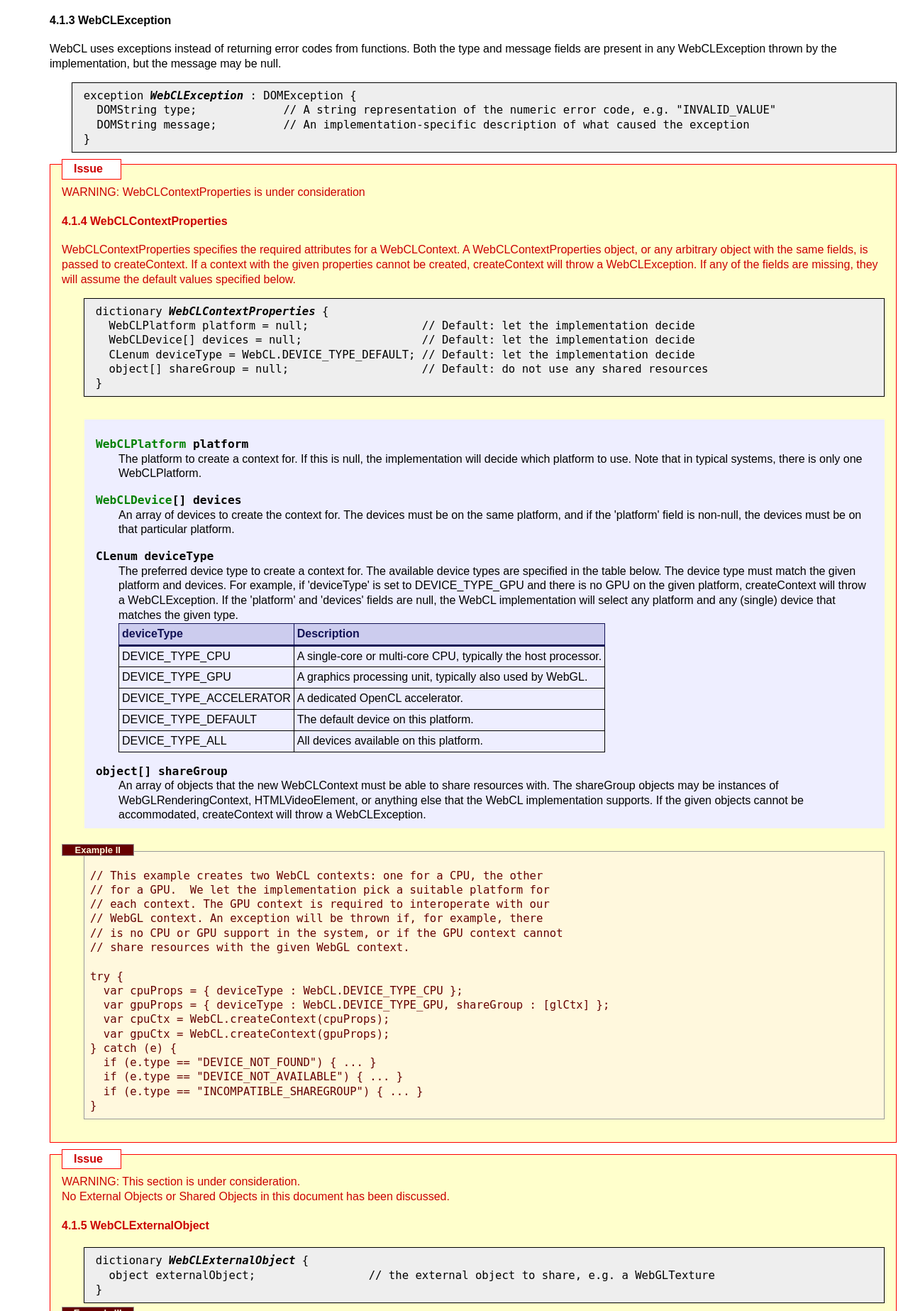
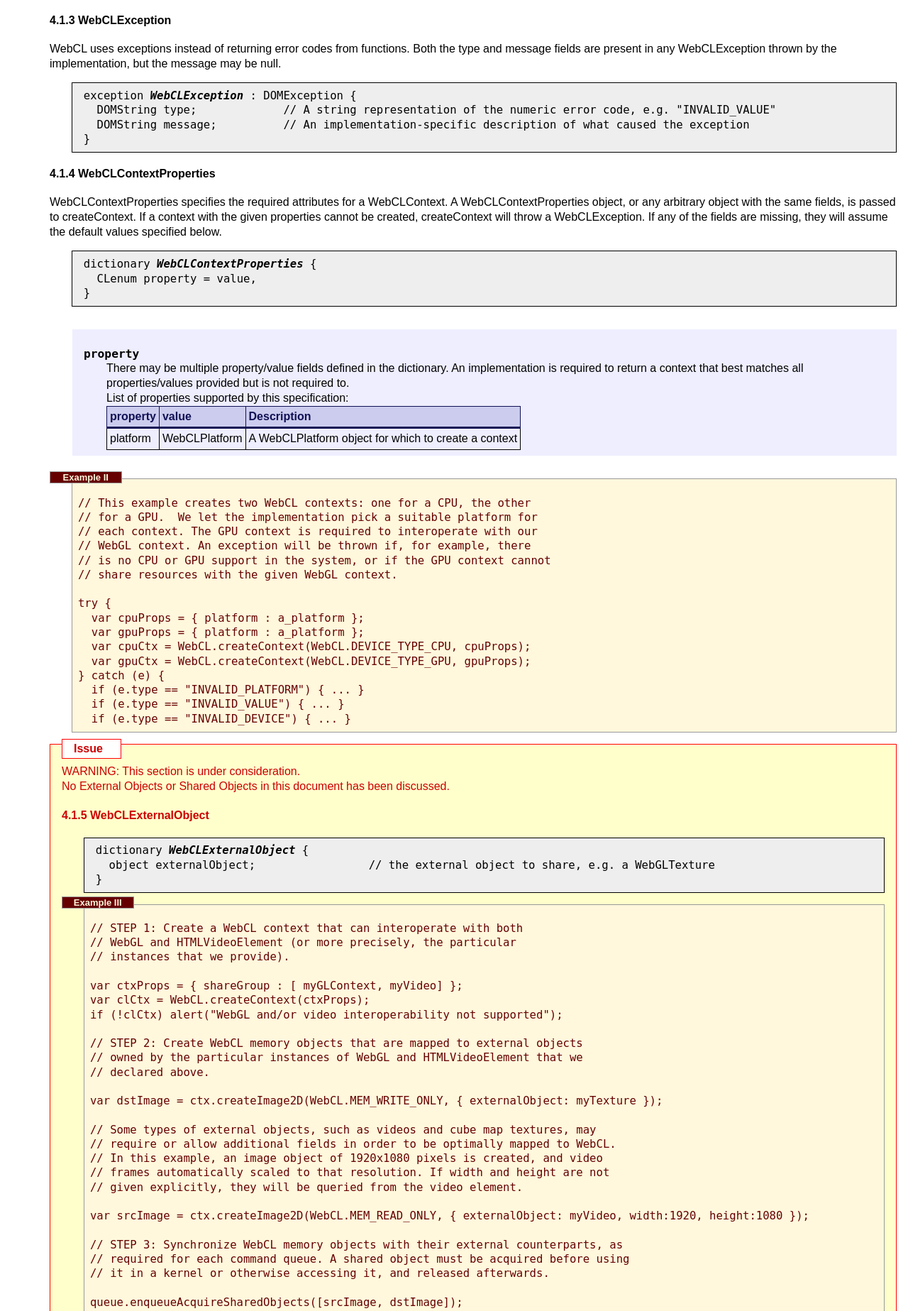
Before and after one commit to KhronosGroup/WebCL, a PHP site: page / in a window 1280 px wide. Shown: the part 3908-5755 px from the top of the page at 71% size. Run offline with PHP 8.4, Linux system fonts and the light colour scheme.

Commit message:
updated WebCLContextProperties to be only a dictionary of context properties updated WebCL.createContext() accordingly added callback parameters to WebCL.createContext() and WebCLProgram.build() renamed buildProgram to build to match semantic corrected CSS for non-normative sections
git-svn-id: https://cvs.khronos.org/svn/repos/WebCL/trunk/spec@16685 e7fa87d3-cd2b-0410-9028-fcbf551c1848

```diff
--- a/latest/index.html
+++ b/latest/index.html
@@ -304,8 +304,6 @@
 }
 </pre>
 
-<div class="issue">
-WARNING: WebCLContextProperties is under consideration<br>
     <h4><a id="WEBCLCONTEXTPROPERTIES">WebCLContextProperties</a></h4>
 
     <p>
@@ -320,57 +318,22 @@
 
 <pre class="idl">
 dictionary <dfn id="WebCLContextProperties">WebCLContextProperties</dfn> {
-  WebCLPlatform platform = null;                 // Default: let the implementation decide
-  WebCLDevice[] devices = null;                  // Default: let the implementation decide
-  CLenum deviceType = WebCL.DEVICE_TYPE_DEFAULT; // Default: let the implementation decide
-  object[] shareGroup = null;                    // Default: do not use any shared resources
+  CLenum property = value,
 }
 </pre>
 
     <dl class="methods">
 
-      <dt class="idl-code">WebCLPlatform platform</dt>
+      <dt class="idl-code">property</dt>
       <dd>
-        The platform to create a context for. If this is null, the implementation will decide
-        which platform to use. Note that in typical systems, there is only one WebCLPlatform.
-      </dd>
-
-      <dt class="idl-code">WebCLDevice[] devices</dt>
-      <dd>
-        An array of devices to create the context for. The devices must be on the same platform,
-        and if the 'platform' field is non-null, the devices must be on that particular platform.
-      </dd>
-
-      <dt class="idl-code">CLenum deviceType</dt>
-      <dd>
-        The preferred device type to create a context for. The
-        available device types are specified in the table below.  The
-        device type must match the given platform and devices. For
-        example, if 'deviceType' is set to DEVICE_TYPE_GPU and there
-        is no GPU on the given platform, createContext will throw a
-        WebCLException. If the 'platform' and 'devices' fields are
-        null, the WebCL implementation will select any platform and
-        any (single) device that matches the given type.
-
+        There may be multiple property/value fields defined in the dictionary. An implementation is required to return
+        a context that best matches all properties/values provided but is not required to.<br>
+        List of properties supported by this specification:
         <table class="foo">
-          <tr><th>deviceType</th><th>Description</th></tr>
-          <tr><td>DEVICE_TYPE_CPU</td><td>A single-core or multi-core CPU, typically the host processor.</td></tr>
-          <tr><td>DEVICE_TYPE_GPU</td><td>A graphics processing unit, typically also used by WebGL.</td></tr>
-          <tr><td>DEVICE_TYPE_ACCELERATOR</td><td>A dedicated OpenCL accelerator.</td></tr>
-          <tr><td>DEVICE_TYPE_DEFAULT</td><td>The default device on this platform.</td></tr>
-          <tr><td>DEVICE_TYPE_ALL</td><td>All devices available on this platform.</td></tr>
+          <tr><th>property</th><th>value</th><th>Description</th></tr>
+          <tr><td>platform</td><td>WebCLPlatform</td><td>A WebCLPlatform object for which to create a context</td></tr>
         </table>
 
-      </dd>
-
-      <dt class="idl-code">object[] shareGroup</dt>
-      <dd>
-        An array of objects that the new WebCLContext must be able to
-        share resources with. The shareGroup objects may be instances
-        of WebGLRenderingContext, HTMLVideoElement, or anything else
-        that the WebCL implementation supports.  If the given objects
-        cannot be accommodated, createContext will throw a
-        WebCLException.
       </dd>
     </dl>
 
@@ -383,17 +346,15 @@
 // share resources with the given WebGL context.
 
 try {
-  var cpuProps = { deviceType : WebCL.DEVICE_TYPE_CPU };
-  var gpuProps = { deviceType : WebCL.DEVICE_TYPE_GPU, shareGroup : [glCtx] };
-  var cpuCtx = WebCL.createContext(cpuProps);
-  var gpuCtx = WebCL.createContext(gpuProps);
+  var cpuProps = { platform : a_platform };
+  var gpuProps = { platform : a_platform };
+  var cpuCtx = WebCL.createContext(WebCL.DEVICE_TYPE_CPU, cpuProps);
+  var gpuCtx = WebCL.createContext(WebCL.DEVICE_TYPE_GPU, gpuProps);
 } catch (e) {
-  if (e.type == "DEVICE_NOT_FOUND") { ... }
-  if (e.type == "DEVICE_NOT_AVAILABLE") { ... }
-  if (e.type == "INCOMPATIBLE_SHAREGROUP") { ... }
-}
-</pre>
-</div>
+  if (e.type == "INVALID_PLATFORM") { ... }
+  if (e.type == "INVALID_VALUE") { ... }
+  if (e.type == "INVALID_DEVICE") { ... }
+</pre>
 
 <div class="issue">
 WARNING: This section is under consideration.<br>
@@ -594,20 +555,31 @@
         Retrieves all WebCL platforms that are available in this system.
       </dd>
 
-      <dt class="idl-code">WebCLContext createContext(optional WebCLContextProperties properties)
-        <span class="cl-spec">(<a href="http://www.khronos.org/registry/cl/specs/opencl-1.1.pdf#nameddest=section-4.3">OpenCL 1.1 §4.3</a>,
-        combines <a class="nonnormative" href="http://www.khronos.org/registry/cl/sdk/1.1/docs/man/xhtml/clCreateContext.html">clCreateContext</a>
-        and <a class="nonnormative" href="http://www.khronos.org/registry/cl/sdk/1.1/docs/man/xhtml/clCreateContextFromType.html">clCreateContextFromType</a>)</span>
-      </dt>
+       <dt class="idl-code">WebCLContext createContext(WebCLDevice devices[], optional WebCLContextProperties properties,
+       optional any userdata, optional callback)
+          <span class="cl-spec">(<a href="http://www.khronos.org/registry/cl/specs/opencl-1.1.pdf#nameddest=section-4.3">OpenCL 1.1 §4.3</a>,
+          <a class="nonnormative" href="http://www.khronos.org/registry/cl/sdk/1.1/docs/man/xhtml/clCreateContext.html">man page</a>)</span>
+         </dt>
       <dd>
-		<p class="issue">
-			WARNING: WebCLContextProperties is under consideration
-		</p>
-        Creates a new WebCL context with the given properties. The
-        parameter can be omitted, in which case the implementation
-        will decide which platform and device to use. See
-        <a href="#WEBCLCONTEXTPROPERTIES">WebCLContextProperties</a>
-        for more information and example code.
+        Creates a new WebCL context with the given properties. <code>properties</code> parameter can be omitted, in which case the implementation
+        will decide which platform and device to use. See <a href="#WEBCLCONTEXTPROPERTIES">WebCLContextProperties</a> for more information and example code.
+        An optional callback method can be provided with optional userdata.<br>
+        The signature of the callback method is: <code>function (string error, optional any userdata)</code>
+      </dd>
+        <dt class="idl-code">WebCLContext createContext(Clenum device_type, optional WebCLContextProperties properties, optional WebCLContextProperties properties,
+       optional any userdata, optional callback)
+          <span class="cl-spec">(<a href="http://www.khronos.org/registry/cl/specs/opencl-1.1.pdf#nameddest=section-4.3">OpenCL 1.1 §4.3</a>,
+          <a class="nonnormative" href="http://www.khronos.org/registry/cl/sdk/1.1/docs/man/xhtml/clCreateContextFromType.html">man page</a>)</span>
+        </dt>
+      <dd>
+        <table class="foo">
+          <tr><th>device_type</th><th>Description</th></tr>
+          <tr><td>DEVICE_TYPE_CPU</td><td>A single-core or multi-core CPU, typically the host processor.</td></tr>
+          <tr><td>DEVICE_TYPE_GPU</td><td>A graphics processing unit, typically also used by WebGL.</td></tr>
+          <tr><td>DEVICE_TYPE_ACCELERATOR</td><td>A dedicated OpenCL accelerator.</td></tr>
+          <tr><td>DEVICE_TYPE_DEFAULT</td><td>The default device on this platform.</td></tr>
+          <tr><td>DEVICE_TYPE_ALL</td><td>All devices available on this platform.</td></tr>
+        </table>
       </dd>
 
       <dt class="idl-code">DOMString[] getSupportedExtensions()
@@ -648,7 +620,8 @@
   // Functions
 
   WebCLPlatform[] getPlatforms();
-  WebCLContext createContext(optional WebCLContextProperties properties);
+  WebCLContext createContext(WebCLDevice devices[], optional WebCLContextProperties properties);
+  WebCLContext createContext(CLenum device_type, optional WebCLContextProperties properties);
   DOMString[] getSupportedExtensions();
   void waitForEvents(WebCLEvent[] eventList);
   void unloadCompiler();
@@ -1239,7 +1212,7 @@
 interface <dfn id="WebCLProgram">WebCLProgram</dfn> {
     any getProgramInfo(CLenum name);
     any getProgramBuildInfo(WebCLDevice device, CLenum name);
-    void buildProgram(WebCLDevice [] devices, DOMString options);
+    void build(WebCLDevice [] devices, DOMString options, any userdata, function callback);
     WebCLKernel createKernel(DOMString kernelName);
     WebCLKernel [] createKernelsInProgram();
 }
@@ -1267,8 +1240,10 @@
             return Integer or DOMString depending on name queried.
             </dd>
         </dt>
-        <dt class="idl-code">void build(WebCLDevice devices[], optional DOMString options = null)</dt>
-            <dd>
+        <dt class="idl-code">void build(WebCLDevice devices[], optional DOMString options, any userdata, function callback)</dt>
+            <dd>
+              Compile a program with optional compiler options.<br>
+              An asynchronous callback method may be provided with optional userdata. The signature of the callback method is: <code>function(any userdata)</code>
             </dd>
         </dt>
         <dt class="idl-code">WebCLKernel createKernel(DOMString name)</dt>
--- a/latest/resources/default.css
+++ b/latest/resources/default.css
@@ -613,7 +613,7 @@
  * Added explicit "non-normative" text before non-normative section
  * to avoid confusion with colors only.
  ******************************************************************/
-.nonnormative::before {
+div.nonnormative::before {
     content:    "Non-normative";
     display:    block;
     width:  120px;
```
